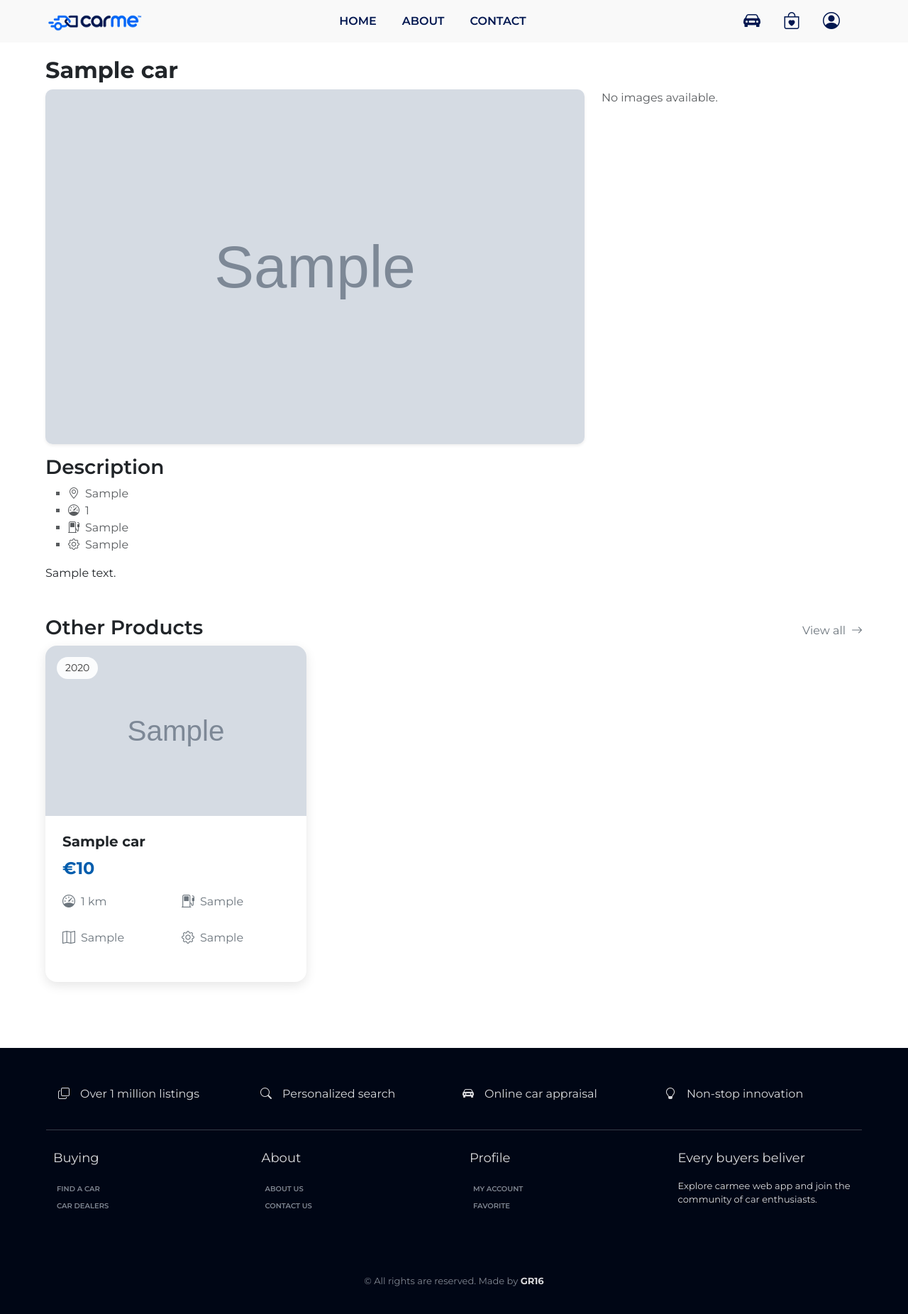
After one commit to drenxhyliqi/WEB24_GR16, a PHP site: page /car.php?id=1 in a window 1280 px wide. The commit adds this page. Shown: the whole page at 71% size. Run offline with PHP 8.4, Linux system fonts and the light colour scheme; tables that the repository leaves empty hold one stand-in row (values such as "Sample post"); grey boxes marked "Sample" are stand-in pictures; some libraries are stand-ins or nearby versions.

Commit message:
Finishing cars

```diff
--- /dev/null
+++ b/assets/style/car.css
@@ -0,0 +1,236 @@
+
+        .container-fluid {
+            padding: 0 5%;
+        }
+
+        .margin-top-3 {
+            margin-top: 20px;
+        }
+
+        .margin-bottom-3 {
+            margin-bottom: 20px;
+        }
+
+        .no-decoration {
+            text-decoration: none;
+        }
+
+        .dark-text {
+            color: black;
+        }
+
+        .main-img {
+            width: 100%;
+            border-radius: 10px;
+        }
+
+        .img-hover-product {
+            cursor: pointer;
+        }
+
+        .font-weight-semibold {
+            font-weight: 600;
+        }
+
+        .user-info {
+            background-color: #F5F7FA;
+            padding: 30px 20px 60px 20px;
+            border-radius: 10px;
+        }
+
+        #profile {
+            display: flex;
+            align-items: center;
+            gap: 20px;
+            margin: 20px 0px 20px 0px;
+        }
+
+        #user-img {
+            width: 70px;
+            height: 70px;
+            border-radius: 50px;
+        }
+
+        #link {
+            text-decoration: none;
+            color: black;
+            font-size: 15px;
+            display: block;
+        }
+
+        #link:hover {
+            text-decoration: underline;
+        }
+
+        #email {
+            margin-top: 10px;
+            border: 1px solid #035dad;
+            border-radius: 10px;
+            padding: 10px;
+            background-color: #035dad;
+            text-decoration: none;
+            color: white;
+        }
+
+        #phone {
+            margin-top: 10px;
+            border: 1px solid #ccc;
+            border-radius: 10px;
+            padding: 10px;
+            text-decoration: none;
+            color: black;
+        }
+
+        #email:hover {
+            border: 1px solid #000615;
+            background-color: #000615;
+        }
+
+        #phone:hover {
+            border: 1px solid #000615;
+            background-color: #000615;
+            color: white;
+        }
+
+        table {
+            width: 100%;
+            margin-top: 20px;
+            margin-bottom: 20px;
+            overflow-x: auto;
+            display: block;
+        }
+
+        table th,
+        table td {
+            width: 100%;
+            border: 1px solid #ddd;
+            padding: 8px;
+            white-space: nowrap;
+        }
+
+        .info-card {
+            background-color: #ECF2F2;
+            padding: 20px;
+            border-radius: 10px;
+            height: 100%;
+        }
+
+        .info-card-icons {
+            color: #035dad;
+        }
+
+        #extra-content {
+            display: none;
+        }
+
+        .show-more {
+            color: #000615;
+            cursor: pointer;
+            text-decoration: underline;
+        }
+
+        #email-me {
+            padding: 20px;
+            background-color: #F5F7FA;
+            border: 0.3px solid rgb(221, 221, 221);
+            border-radius: 10px;
+            width: 100%;
+            margin: 20px auto;
+        }
+
+        #email-me p {
+            font-size: 16px;
+            font-weight: 600;
+            margin-bottom: 15px;
+            color: #000615;
+        }
+
+        #email-me input[type="email"] {
+            width: 100%;
+            padding: 10px;
+            margin-bottom: 10px;
+            border: 1px solid #ccc;
+            border-radius: 4px;
+            font-size: 14px;
+            color: #000615;
+        }
+
+        #email-me input[type="email"]:focus {
+            outline: none;
+        }
+
+        #email-me button {
+            width: 100%;
+            padding: 8px;
+            border: 1px solid #ccc;
+            color: #000615;
+            border: 1px solid #ccc;
+            border-radius: 4px;
+            font-size: 16px;
+            cursor: pointer;
+        }
+
+        #email-me button:hover {
+            border: 1px solid #000615;
+            background-color: #000615;
+            color: white;
+        }
+
+        .accordion-btn {
+            padding: 10px;
+            font-size: 18px;
+            background-color: white;
+            border: 0;
+            border-bottom: 1px solid #ccc;
+            width: 100%;
+            text-align: left;
+        }
+
+        .accordion-content {
+            padding: 10px;
+            background-color: #f4f4f9;
+            border: 1px solid #ccc;
+            border-radius: 10px;
+            margin-top: 10px;
+            font-size: 14px;
+            line-height: 1.6;
+            display: none;
+        }
+
+        .accordion-content ul {
+            margin: 0;
+        }
+
+        .navbar-canvas-container {
+            display: flex;
+            align-items: center;
+            justify-content: center;
+            padding-left: 15px;
+        }
+
+        #myCanvas {
+            margin-left: 10px;
+            cursor: pointer;
+        }
+
+        #scrollToTop {
+            position: fixed;
+            bottom: 20px;
+            right: 20px;
+            display: none;
+            background-color: #035dad;
+            color: white;
+            border: none;
+            padding: 10px 20px;
+            border-radius: 50%;
+            font-size: 18px;
+            cursor: pointer;
+        }
+
+        #scrollToTop:hover {
+            background-color: #024c89;
+        }
+
+        .video {
+            position: relative;
+        }
--- /dev/null
+++ b/car.php
@@ -0,0 +1,242 @@
+<?php
+session_start();
+require_once("database/db_conn.php");
+
+if(isset($_GET['id'])){
+
+    $id = $_GET['id'];
+    // Total cars
+    $result = $con->query("SELECT * FROM cars WHERE id = '$id'");
+    $cars = [];
+        while ($row = $result->fetch_assoc()) {
+        $cars[] = $row;
+    }
+}else{
+    header('Loacation: index.php');
+}
+
+// Cars
+$result = $con->query("SELECT * FROM cars t01 ORDER BY id DESC LIMIT 3");
+$others = [];
+while ($row = $result->fetch_assoc()) {
+    $others[] = $row;
+}
+
+?>
+<!DOCTYPE html>
+<html lang="en">
+
+<head>
+    <meta charset="UTF-8">
+    <meta name="viewport" content="width=device-width, initial-scale=1.0">
+    <!-- Title Name -->
+    <title>Car Marketplace | Product</title>
+    <link rel="icon" href="assets/img/webicon.png" type="image/x-icon">
+
+    <!-- Bootstrap & Custom CSS -->
+    <link href="https://cdn.jsdelivr.net/npm/bootstrap@5.3.3/dist/css/bootstrap.min.css" rel="stylesheet" integrity="sha384-QWTKZyjpPEjISv5WaRU9OFeRpok6YctnYmDr5pNlyT2bRjXh0JMhjY6hW+ALEwIH" crossorigin="anonymous">
+    <link rel="stylesheet" href="assets/style/style.css">
+    <link rel="stylesheet" href="https://cdn.jsdelivr.net/npm/bootstrap-icons@1.11.3/font/bootstrap-icons.min.css">
+    <script src="https://code.jquery.com/jquery-3.6.0.min.js"></script>
+    <link rel="stylesheet" href="assets/style/car.css">
+</head>
+
+<body>
+    <!-- Navbar -->
+    <nav class="navbar navbar-expand-lg">
+        <div class="container-fluid d-flex align-items-center justify-content-between">
+            <a href="index.php">
+                <img src="assets/img/company_logo.png" alt="logo" width="140px">
+            </a>
+            <button class="navbar-toggler" type="button" data-bs-toggle="collapse" data-bs-target="#navbarSupportedContent" aria-controls="navbarSupportedContent" aria-expanded="false" aria-label="Toggle navigation">
+                <span class="bi bi-list fs-2"></span>
+            </button>
+            <div class="collapse navbar-collapse" id="navbarSupportedContent">
+                <ul class="navbar-nav mx-auto d-flex align-items-left gap-1 py-2">
+                    <li class="nav-item"><a class="nav-link" href="index.php">Home</a></li>
+                    <li class="nav-item"><a class="nav-link" href="about.php">About</a></li>
+                    <li class="nav-item"><a class="nav-link" href="contact.php">Contact</a></li>
+                </ul>
+                <ul class="navbar-nav d-flex align-items-right flex-row py-1">
+                    <li class="nav-item"><a class="nav-link" href="cars.php"><i class="bi bi-car-front-fill fs-4"></i></a></li>
+                    <li class="nav-item"><a class="nav-link" href="favorite.php"><i class="bi bi-bag-heart fs-4"></i></a></li>
+                    <?php if (isset($_SESSION['active'])) { ?>
+                        <li class="nav-item"><a class="nav-link" href="admin/dashboard.php"><i class="bi bi-person-circle fs-4"></i></a></li>
+                    <?php } else { ?>
+                        <li class="nav-item"><a class="nav-link" href="login.php"><i class="bi bi-person-circle fs-4"></i></a></li>
+                    <?php } ?>
+                </ul>
+            </div>
+        </div>
+    </nav>
+
+    <!-- Content -->
+    <div class="container-fluid">
+
+        <?php if(count($cars)>0){ ?>
+            <?php foreach ($cars as $car): ?>
+                <!-- Product Title -->
+                <h2 class="margin-top-3"><b><?= $car['car_name'] ?></b></h2>
+
+                <!-- Product Images -->
+                <div class="row" id="mercedes">
+                    <div class="col-sm-12 col-md-12 col-lg-8">
+                        <img src="<?= htmlspecialchars($car['cover_img']) ?>" alt="main-img-1" id="active"
+                            class="img-hover-product main-img shadow-sm" style="height: 500px; object-fit: cover;">
+                    </div>
+
+                    <!-- Product Info -->
+                    <div class="col-sm-12 col-md-12 col-lg-4">
+                        <div class="row">
+                            <?php
+                            $images = json_decode($car['images'], true);
+
+                            if (!empty($images) && is_array($images)) {
+                                foreach ($images as $index => $imgPath) {
+                                    // Limit to first 2 or 3 images (optional)
+                                    if ($index == 2) break;
+                                    ?>
+                                    <div class="col-12 mb-3">
+                                        <img src="<?= htmlspecialchars($imgPath) ?>" alt="main-img-<?= $index + 1 ?>" id="main-img-<?= $index + 1 ?>"
+                                            class="img-hover-product main-img shadow-sm w-100" style="height: 250px; object-fit:cover;">
+                                    </div>
+                                    <?php
+                                }
+                            } else {
+                                echo '<div class="col-12"><p class="text-muted">No images available.</p></div>';
+                            }
+                            ?>
+                        </div>
+                    </div>
+                </div>
+
+                <div class="mt-3">
+                    <h3 class="fw-semibold">Description</h3>
+                    <ul style="opacity: 75%; list-style-type: square;">
+                        <li><i class="bi bi-geo-alt me-2"></i><?= $car['location'] ?></li>
+                        <li><i class="bi-speedometer me-2"></i><?= $car['km'] ?></li>
+                        <li><i class="bi bi-fuel-pump me-2"></i><?= $car['fuel'] ?></li>
+                        <li><i class="bi-gear me-2"></i><?= $car['transmission'] ?></li>
+                    </ul>
+                    <p><?= $car['description'] ?></p>
+                </div>
+            <?php endforeach; ?>
+        <?php };?>
+
+        <!-- Other Cars -->
+        <div class="d-flex justify-content-between align-items-center mt-5">
+            <h3 class="fw-semibold">Other Products</h3>
+            <a href="cars.php" class="text-decoration-none text-secondary">View all<i class="bi bi-arrow-right ms-2"></i></a>
+        </div>
+        <div class="row align-items-center">
+            <?php if(count($others)>0){ ?>
+                <?php foreach ($others as $other): ?>
+                    <div class="col-lg-4 col-md-6">
+                        <div class="card">
+                            <div class="card-img-wrapper">
+                                <img src="<?= htmlspecialchars($other['cover_img']) ?>" alt="<?= htmlspecialchars($other['car_name']) ?>">
+                                <div class="date-badge"><?= htmlspecialchars($other['relased_year']) ?></div>
+                            </div>
+                            <div class="card-body">
+                                <h3 class="car-title">
+                                    <a href="car.php?id=<?= $other['id'] ?>" class="text-decoration-none text-dark">
+                                            <?= htmlspecialchars($other['car_name']) ?>
+                                        </a>
+                                    </h3>
+                                <p class="car-price">€<?= number_format($other['price'], 0) ?></p>
+                                <div class="car-details-grid">
+                                    <div class="car-detail"><i class="bi bi-speedometer"></i><span><?= number_format($other['km']) ?> km</span></div>
+                                    <div class="car-detail"><i class="bi bi-fuel-pump"></i><span><?= htmlspecialchars($other['fuel']) ?></span></div>
+                                    <div class="car-detail"><i class="bi bi-map"></i><span><?= htmlspecialchars(string: $other['location']) ?></span></div>
+                                    <div class="car-detail"><i class="bi bi-gear"></i><span><?= htmlspecialchars($other['transmission']) ?></span></div>
+                                </div>
+                                <?php if(isset($_SESSION['active']) && $_SESSION['user_role']=='client'): ?>
+                                    <div class="mt-3">
+                                        <form method="post" action="add_to_wishlist.php">
+                                            <input type="hidden" name="car_id" value="<?= $other['id'] ?>">
+                                            <input type="hidden" name="car_name" value="<?= htmlspecialchars($other['car_name']) ?>">
+                                            <input type="hidden" name="car_price" value="<?= $other['price'] ?>">
+                                            <input type="hidden" name="cover_img" value="<?= $other['cover_img'] ?>">
+                                            <button type="submit" class="btn btn-dark text-center w-100">Add to wishlist</button>
+                                        </form>
+                                    </div>
+                                <?php endif; ?>
+                            </div>
+                        </div>
+                    </div>
+                <?php endforeach;
+                    } else {
+                        echo "<p class='text-muted text-center'>Your wishlist is currently empty.</p>";
+                    }
+                ?>
+        </div>
+    </div>
+
+    <!-- ============= FOOTER SECTION ============= -->
+    <footer class="container-fluid mt-5 footer-info">
+        <div class="row d-flex align-items-center footer-info-content">
+            <div class="col-6 col-sm-6 col-md-6 col-lg-3">
+                <div class="d-flex align-items-center">
+                    <i class="bi bi-copy me-2"></i>
+                    <span class="mb-0">Over 1 million listings</span>
+                </div>
+            </div>
+            <div class="col-6 col-sm-6 col-md-6 col-lg-3">
+                <div class="d-flex align-items-center">
+                    <i class="bi bi-search me-2"></i>
+                    <span class="">Personalized search</span>
+                </div>
+            </div>
+            <div class="col-6 col-sm-6 col-md-6 col-lg-3">
+                <div class="d-flex align-items-center">
+                    <i class="bi bi-car-front-fill me-2"></i>
+                    <span class="mb-0">Online car appraisal</span>
+                </div>
+            </div>
+            <div class="col-6 col-sm-6 col-md-6 col-lg-3">
+                <div class="d-flex align-items-center">
+                    <i class="bi bi-lightbulb me-2"></i>
+                    <span class="mb-0">Non-stop innovation</span>
+                </div>
+            </div>
+        </div>
+        <hr>
+        <div class="row d-flex justify-content-around footer-lists">
+            <div class="col-6 col-md-6 col-lg-3">
+                <p>Buying</p>
+                <ul class="list-unstyled">
+                    <li><a href="cars.php">Find a car</a></li>
+                    <li><a href="#brands">Car dealers</a></li>
+                </ul>
+            </div>
+            <div class="col-6 col-md-6 col-lg-3">
+                <p>About</p>
+                <ul class="list-unstyled">
+                    <li><a href="about.php">About Us</a></li>
+                    <li><a href="contact.php">Contact us</a></li>
+                </ul>
+            </div>
+            <div class="col-12 col-md-6 col-lg-3">
+                <p>Profile</p>
+                <ul class="list-unstyled">
+                    <li><a href="login.php">My account</a></li>
+                    <li><a href="favorite.php">Favorite</a></li>
+                </ul>
+            </div>
+            <div class="col-12 col-sm-12 col-md-6 col-lg-3">
+                <p>Every buyers beliver</p>
+                <p style="font-size: small;">Explore carmee web app and join the community of car enthusiasts.</p>
+            </div>
+        </div>
+
+        <p id="copyright">&copy; All rights are reserved. Made by <a href="https://github.com/drenxhyliqi/WEB24_GR16"
+                target="_blank"><b>GR16</b></a></p>
+    </footer>
+
+    <!-- ============= SCRIPTS ============= -->
+    <script src="assets/main.js" defer></script>
+    <script src="https://cdn.jsdelivr.net/npm/bootstrap@5.3.3/dist/js/bootstrap.bundle.min.js"></script>
+    <script src="https://cdn.jsdelivr.net/npm/sweetalert2@11"></script>
+</body>
+
+</html>
--- a/file.txt
+++ b/file.txt
@@ -31,3 +31,9 @@
 [2025-05-25 20:40:17] New login attempt
 [2025-05-25 20:40:24] New login attempt
 [2025-05-25 20:40:24] User Edison Ndou ndouedison02@gmail.com logged in
+[2025-05-25 22:56:20] New login attempt
+[2025-05-25 22:56:27] New login attempt
+[2025-05-25 22:56:49] New login attempt
+[2025-05-25 22:56:49] New login attempt
+[2025-05-25 22:56:54] New login attempt
+[2025-05-25 22:56:54] User edisonndou edison@gmail.com logged in
```
Also changed, not shown: add_to_wishlist.php (added, +33 -0 lines), clear_wishlist.php (added, +7 -0 lines), favorite.php (+43 -1 lines), index.php (+32 -2 lines).
